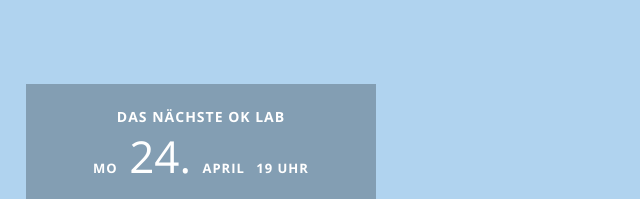
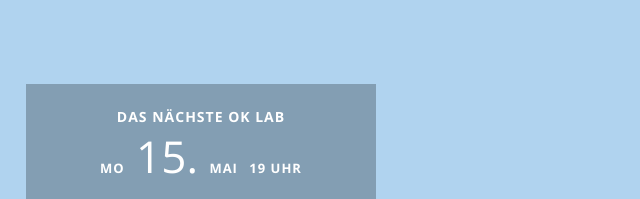
Before and after one commit to KoelnAPI/KoelnAPI.github.io, a plain HTML site: page index.html in a window 1280 px wide. Shown: the part 1940-2139 px from the top of the page, 614-1254 px from the left. Drawn offline with nearby package versions, Linux system fonts and the light colour scheme; some packages are replaced by stand-ins of ours; a script that the page names is missing.

Commit message:
change oklab date

```diff
--- a/index.html
+++ b/index.html
@@ -305,7 +305,7 @@
             <ul class="media-list">
               <li class="fus-list-header">
                 <h5>Das nächste OK Lab</h5>
-                <p><small>Mo</small> 24. <small>April</small> <small>19 Uhr</small></p>
+                <p><small>Mo</small> 15. <small>Mai</small> <small>19 Uhr</small></p>
               </li>
               <li class="media">
                 <a class="pull-left" href="#">
```
